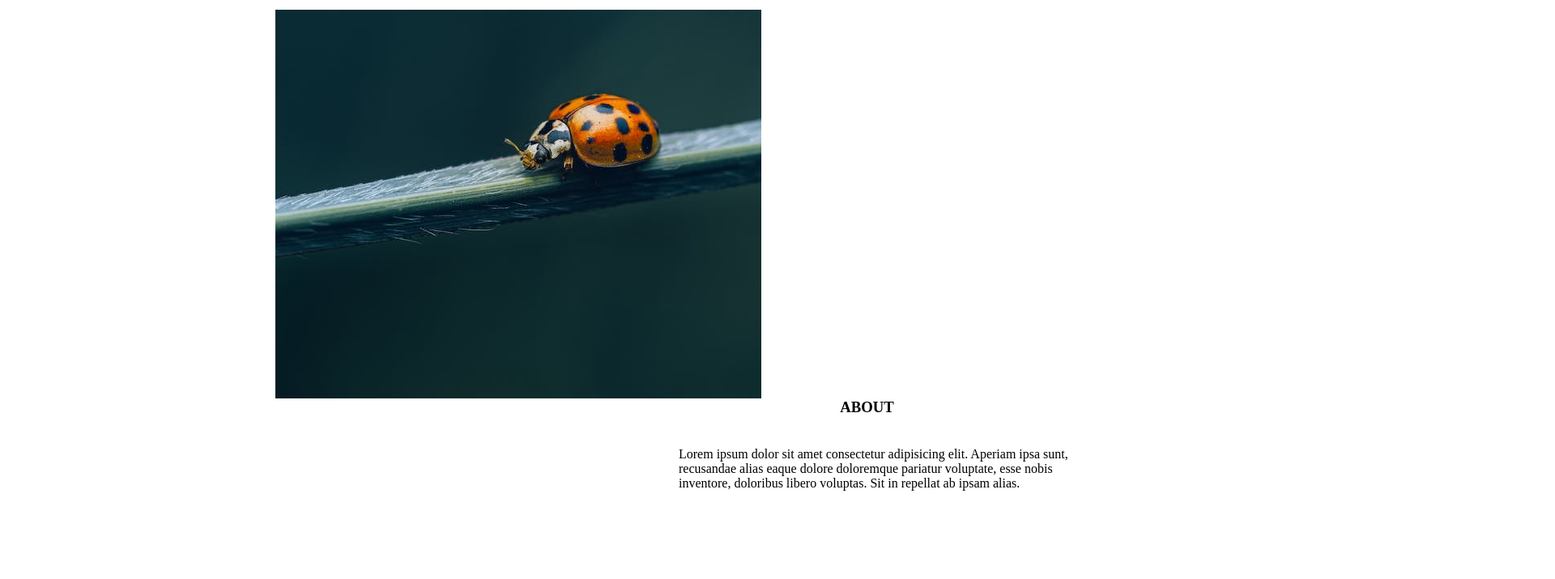
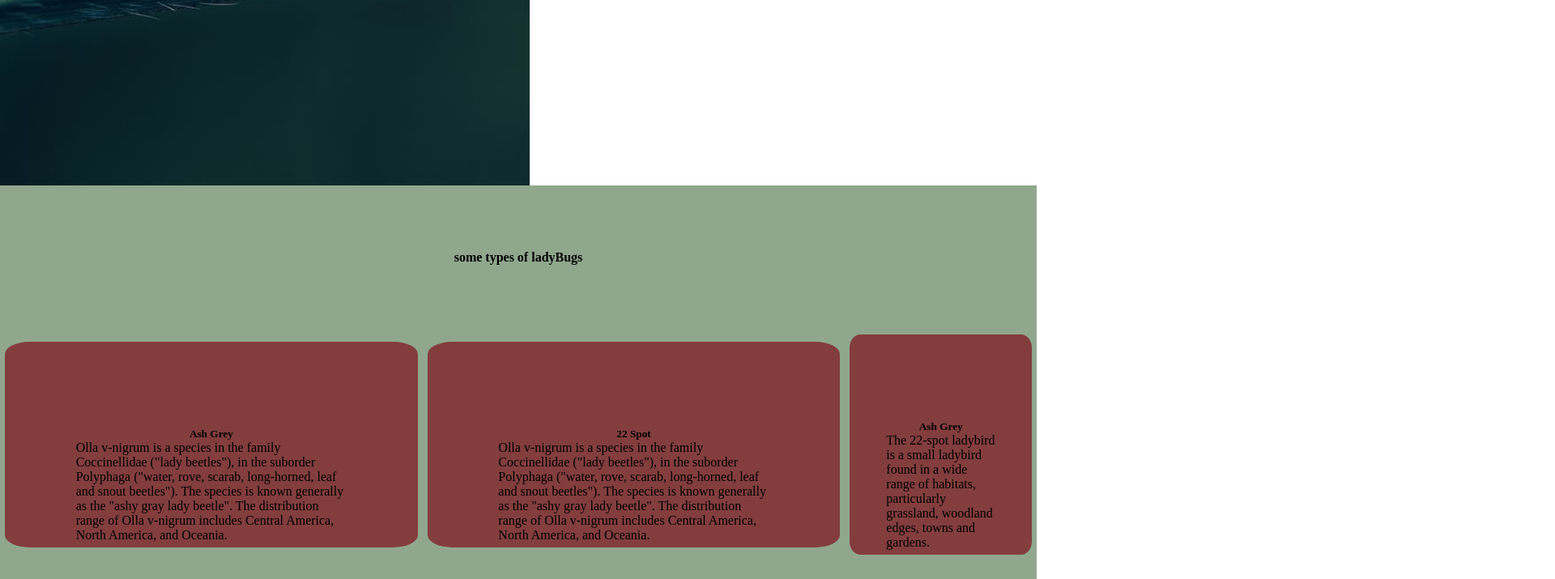
Before and after one commit to jouryABDULLAH/LadyBug-LandingPage, a plain HTML site: page index.html in a window 1280 px wide. Shown: the part 1121-1836 px from the top of the page at 81% size, 1920 px wide, since content can reach past the window. Drawn offline with Linux system fonts and the light colour scheme.

Commit message:
last section

```diff
--- a/index.html
+++ b/index.html
@@ -9,7 +9,7 @@
 </head>
 <body>
 
-    <header>
+    <header class="intro">
         <nav>
             <div class="logo">
                 <a href="\">
@@ -31,11 +31,9 @@
     </header>
 
     <main>
-
-        <div class="body">
-            <!-- <div class="body_img"> -->
-                <img src="/images/piny.jpeg" alt="">
-            <!-- </div> -->
+            <div class="body_img">
+                <!-- <img src="/images/piny.jpeg" alt=""> -->
+            </div>
             <div class="main_text">
                 <h3>ABOUT</h3>
                 <p>Lorem ipsum dolor sit amet consectetur adipisicing elit.
@@ -43,33 +41,45 @@
                 pariatur voluptate, esse nobis inventore, doloribus libero
                 voluptas. Sit in repellat ab ipsam alias.</p>
               </div>
-        </div>
-
     </main>
 
    <section class="types">
 
+        <header>
             <h4>some types of ladyBugs</h4>
+        </header>
 
+        <div class="cards">
+
+            <div>
                 <div class="card">
-            <img src="/images/ashGrey.jpg" alt="">
+                    <!-- <img src="/images/ashGrey.jpg" alt=""> -->
                     <h5>Ash Grey</h5>
                     <p>Olla v-nigrum is a species in the family Coccinellidae ("lady beetles"), in the suborder Polyphaga ("water, rove, scarab, long-horned, leaf and snout beetles"). The species is known generally as the "ashy gray lady beetle".
                         The distribution range of Olla v-nigrum includes Central America, North America, and Oceania.</p>
                 </div>
+            </div>
 
+            <div>
                 <div class="card">
-            <img src="/images/22spot.webp" alt="">
+                    <!-- <img src="/images/22spot.webp" alt=""> -->
                     <h5>22 Spot</h5>
                     <p>Olla v-nigrum is a species in the family Coccinellidae ("lady beetles"), in the suborder Polyphaga ("water, rove, scarab, long-horned, leaf and snout beetles"). The species is known generally as the "ashy gray lady beetle".
                         The distribution range of Olla v-nigrum includes Central America, North America, and Oceania.</p>
                 </div>
+            </div>
 
+            <div>
                 <div class="card">
-            <img src="/images/ashGrey.jpg" alt="">
+                    <!-- <img src="/images/ashGrey.jpg" alt=""> -->
                     <h5>Ash Grey</h5>
                     <p>The 22-spot ladybird is a small ladybird found in a wide range of habitats, particularly grassland, woodland edges, towns and gardens.</p>
                 </div>
+            </div>
+
+
+        </div>
+
 
    </section>
 
--- a/style.css
+++ b/style.css
@@ -1,5 +1,6 @@
 *{
     margin: 0;
+    padding: 0;
 }
 
 .logo_img{
@@ -7,6 +8,18 @@
 
 }
 
+main{
+    height: 65vh;
+    display: flex;
+}
+/*
+main>div{
+    margin: 0;
+    width: 100%;
+    height: auto;
+} */
+
+/*
 main p {
     width: 500px;
     text-align: left;
@@ -18,26 +31,88 @@ main h3{
     margin-left: 46em;
     margin-bottom: 2em;
     text-align: center;
+} */
+
+.body_img{
+    flex-basis: 60%;
+    background-image: url(/images/piny.jpeg);
+    background-repeat: no-repeat;
+    background-size: cover;
+
+}
+.types{
+    background-color: #90a78e;
+    height: 80vh;
 }
 
-.body_img, .main_text{
-
-    display: inline-block;
+.cards div{
+    background-color: rgb(131 61 61);
+    border-radius: 6%;
+    height: 100%;
+    margin: 6px;
+    padding-top: 50px;
+    padding-left: 5px;
+    padding-right: 5px;
+    flex-grow: 1;
 }
 
+.card p {
+    width: 70%;
+}
+
+
+
+.types header{
+    text-align: center;
+    padding: 80px;
+}
+/*
+.card>img{
+    width: 50px;
+} */
+
+.card{
+    display: flex;
+    flex-direction: column;
+    justify-content: center;
+    align-items: center;
+}
+
+.cards{
+    display: flex;
+    justify-content: center;
+    align-items: center;
+
+}
+
+.main_text{
+
+    flex-basis: 40%;
+    padding: 100px 95px;
+    display: flex;
+    flex-direction: column;
+    align-items: center;
+}
+
+.main_text>h3{
+    margin-bottom:25px ;
+}
+
+/*
 .body{
     /* background-image: url(/images/blue.jpeg);
     background-position: left;
     background-repeat: no-repeat;
     background-size: contain; */
-    height: 150vh;
-    display: flex;
-    justify-content: center;
+    /* height: 150vh;
+    display: flex; */
+    /* justify-content: center;
     align-items: center;
     flex-flow: column;
-}
+}*/
 
-header{
+
+.intro{
     height: 100vh;
     background-image: url(/images/bigImage.jpg);
     background-repeat: no-repeat;
```
Lines whose indentation alone changed are shown as unchanged.
